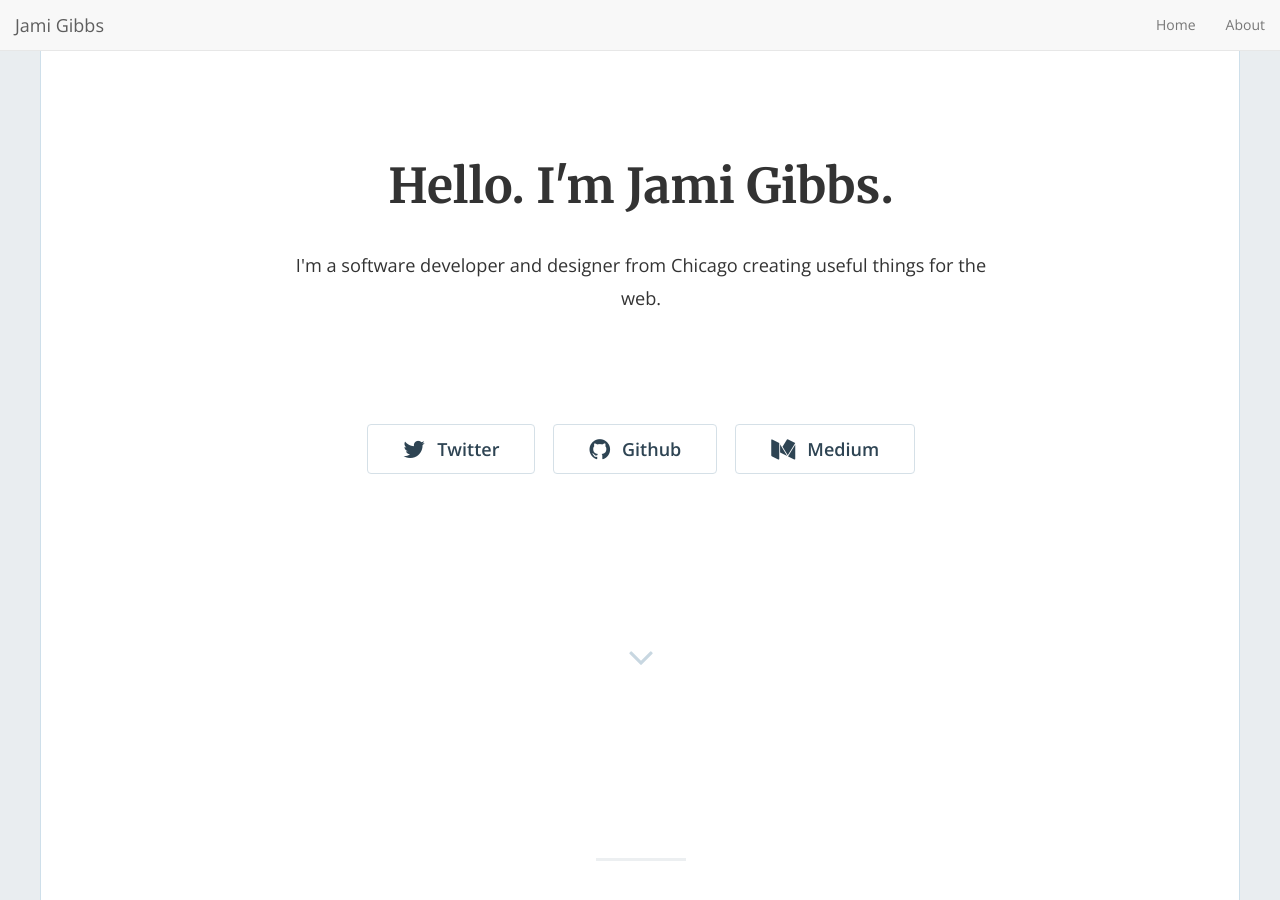
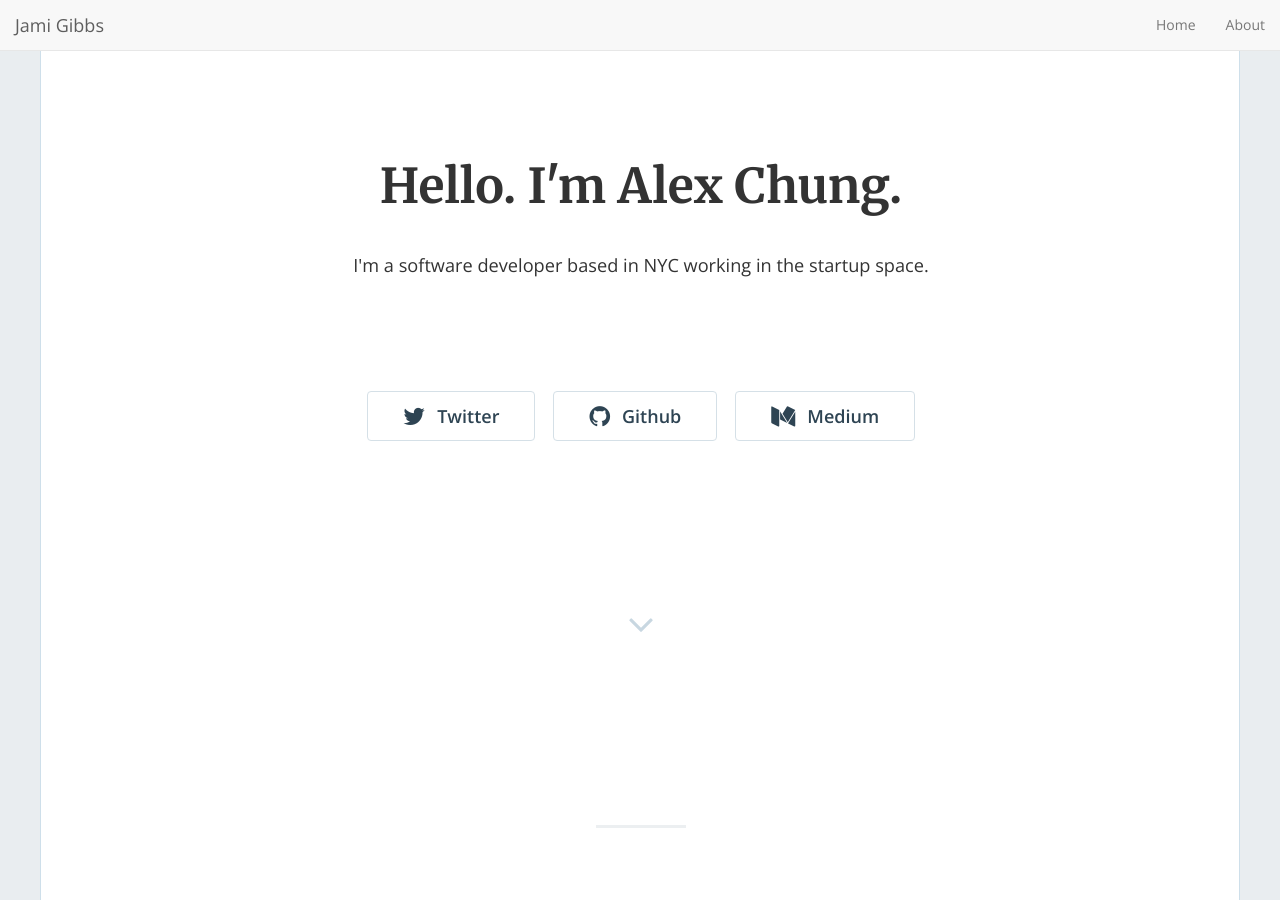
Before and after one commit to alexchung1233/alexchung1233.github.io, a Jekyll site: the page built from index.html, in a window 1280 px wide and 900 px high. Built offline with Jekyll 4.4.1, drawn with Linux system fonts in a browser that asks for light colours; nearby versions of some CDN libraries; the list of posts is cut into pages by our own code.

Commit message:
Update config

```diff
--- a/_config.yml
+++ b/_config.yml
@@ -13,14 +13,14 @@
 # you will see them accessed via {{ site.title }}, {{ site.email }}, and so on.
 # You can create any custom variable you would like, and they will be accessible
 # in the templates via {{ site.myvariable }}.
-title: "Hello. I'm Jami Gibbs."
-email: 'jami0821@gmail.com'
-description: "I'm a software developer and designer from Chicago creating useful things for the web."
+title: "Hello. I'm Alex Chung."
+email: 'awchung1357@gmail.com'
+description: "I'm a software developer based in NYC working in the startup space."
 baseurl: "" # the subpath of your site, e.g. /blog
 url: "https://jamigibbs.github.io/phantom" # the base hostname & protocol for your site, e.g. https://example.com
-twitter_username: 'jamigibbs'
-github_username: 'jamigibbs'
-medium_username: 'blog.jamigibbs.com'
+# twitter_username: 'jamigibbs'
+github_username: 'alexchung1233'
+# medium_username: 'blog.jamigibbs.com'
 
 # Build settings
 markdown: kramdown
```
